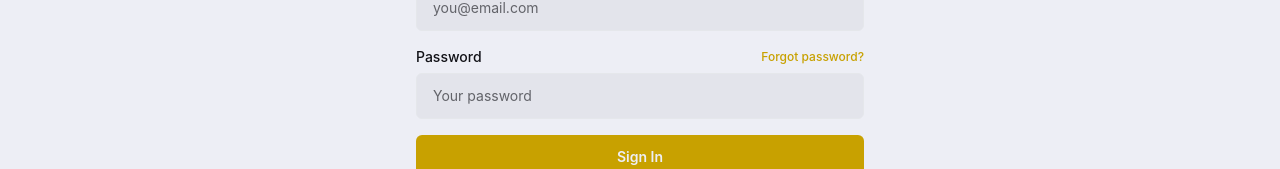
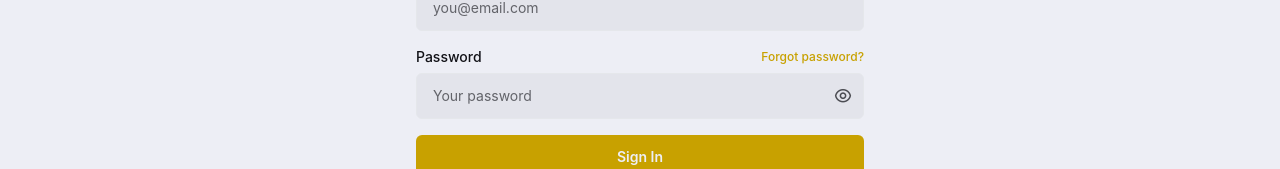
Before and after one commit to kellyodhiambo/tribedala, a React (Vite) app: page /login in a window 1280 px wide. Shown: the part 456-625 px from the top of the page. Built offline with nearby package versions, Linux system fonts and the light colour scheme; no server answers; a web font is replaced by a local one.

Commit message:
feat: add password visibility toggle with eye icon on login page

```diff
--- a/src/pages/auth/login/page.tsx
+++ b/src/pages/auth/login/page.tsx
@@ -7,6 +7,7 @@ const logoUrl = 'https://storage.helloreaddy.io/project_files/90292c71-4818-4cf6
 export default function LoginPage() {
   const [email, setEmail] = useState('');
   const [password, setPassword] = useState('');
+  const [showPassword, setShowPassword] = useState(false);
   const [errMsg, setErrMsg] = useState('');
   const [submitting, setSubmitting] = useState(false);
   const [forgotSent, setForgotSent] = useState(false);
@@ -152,16 +153,26 @@ export default function LoginPage() {
                     Forgot password?
                   </button>
                 </div>
+                <div className="relative">
                   <input
                     id="login-password"
-                  type="password"
+                    type={showPassword ? 'text' : 'password'}
                     name="password"
                     value={password}
                     onChange={(e) => setPassword(e.target.value)}
                     required
                     placeholder="Your password"
-                  className="w-full px-4 py-3 rounded-md bg-background-100 border border-background-300/60 text-sm text-foreground-50 placeholder-foreground-600 focus:outline-none focus:border-primary-500 transition-colors"
+                    className="w-full px-4 py-3 rounded-md bg-background-100 border border-background-300/60 text-sm text-foreground-50 placeholder-foreground-600 focus:outline-none focus:border-primary-500 transition-colors pr-10"
                   />
+                  <button
+                    type="button"
+                    onClick={() => setShowPassword(!showPassword)}
+                    className="absolute right-3 top-1/2 -translate-y-1/2 text-foreground-500 hover:text-foreground-300 transition-colors cursor-pointer"
+                    aria-label={showPassword ? 'Hide password' : 'Show password'}
+                  >
+                    <i className={`ri-${showPassword ? 'eye-off' : 'eye'}-line text-lg`} />
+                  </button>
+                </div>
               </div>
 
               <button
```
Lines whose indentation alone changed are shown as unchanged.
